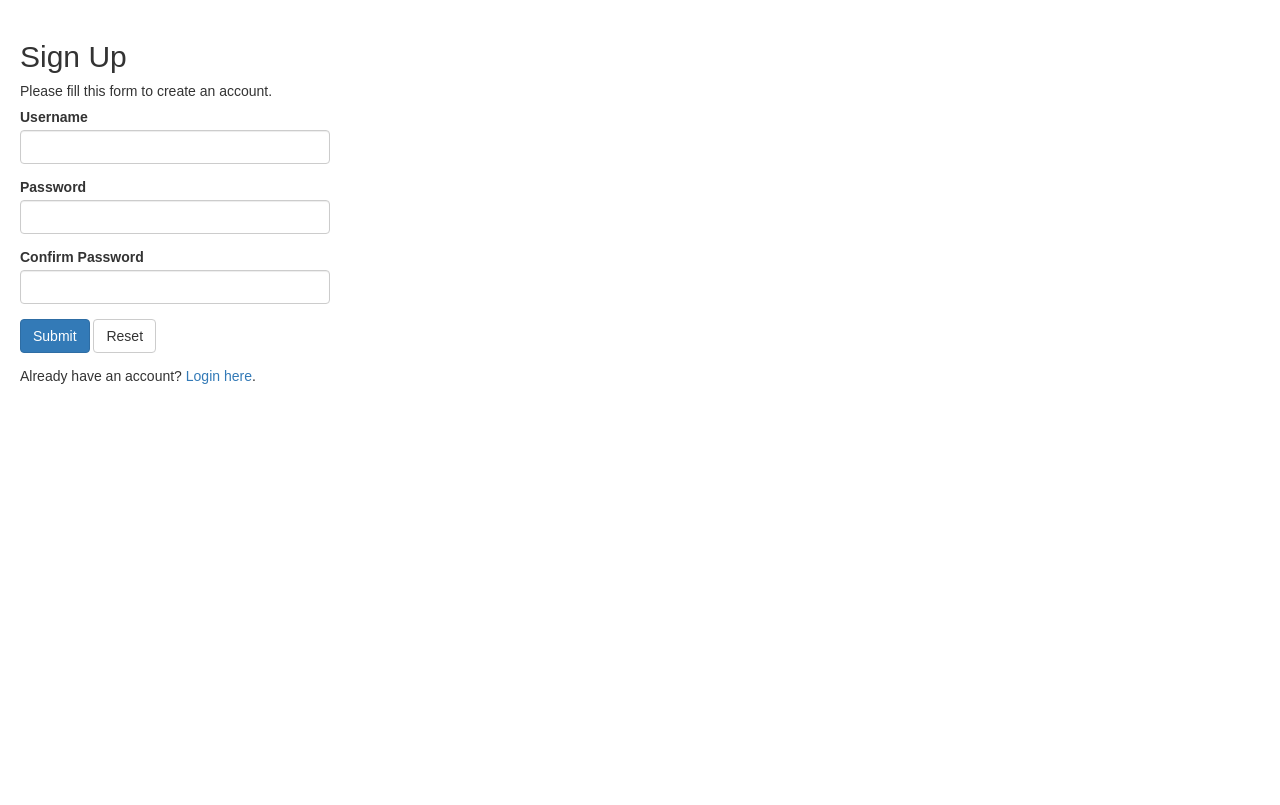
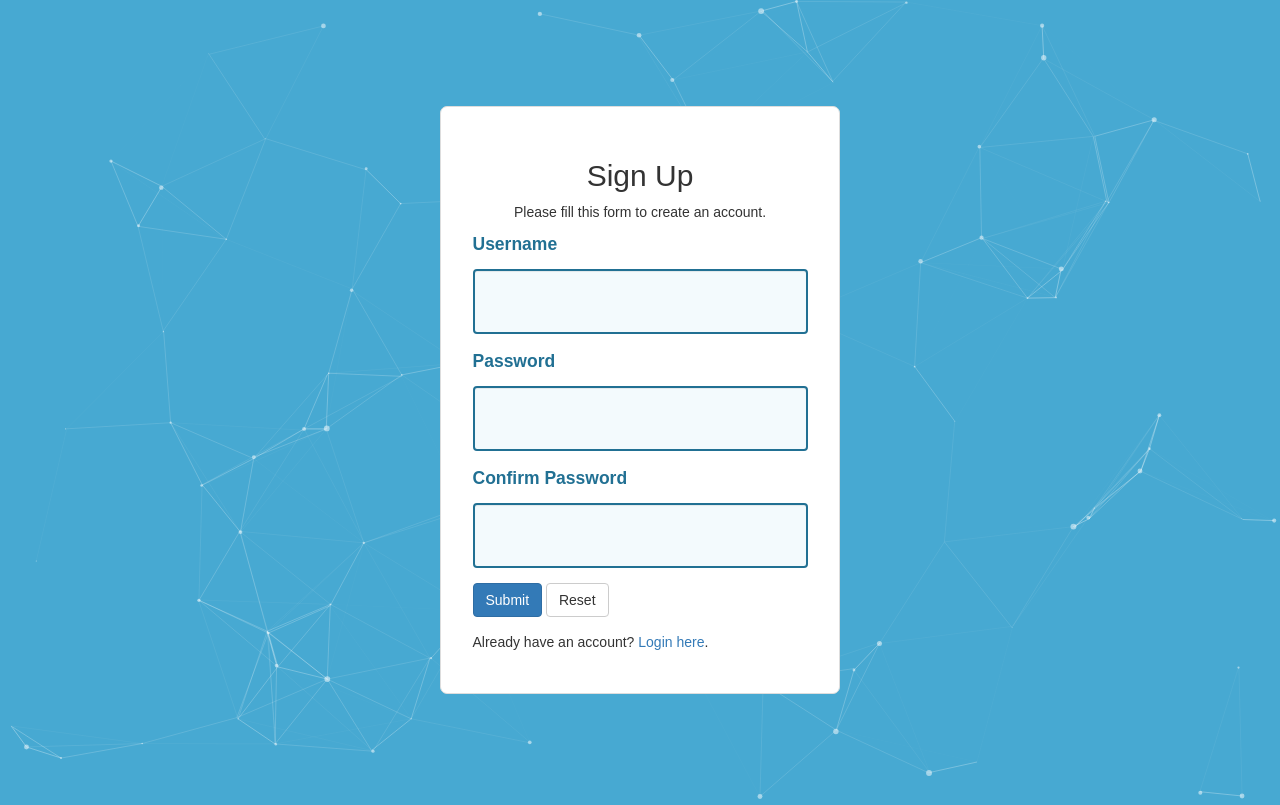
Before and after one commit to codacy-badger/SkillsMatrix, a PHP site: page /register.php in a window 1280 px wide. Before the commit the page ends 384 px from the top, so only its background shows below. Run offline with PHP 8.4, Linux system fonts and the light colour scheme; style sheets or scripts are compiled from the project's sources; some libraries are stand-ins or nearby versions.

Commit message:
Fixed registration page

```diff
--- a/public/register.php
+++ b/public/register.php
@@ -95,18 +95,21 @@ if($_SERVER["REQUEST_METHOD"] == "POST"){
 <head>
     <meta charset="UTF-8">
     <title>Sign Up</title>
+    <link href="style.scss" rel="stylesheet">
     <link rel="stylesheet" href="https://maxcdn.bootstrapcdn.com/bootstrap/3.3.7/css/bootstrap.css">
     <style type="text/css">
-        body{ font: 14px sans-serif; }
-        .wrapper{ width: 350px; padding: 20px; }
+  	    body {
+		    background-color: #47A9D2;
+	    }
     </style>
 </head>
-<body>
+<body id="particles-js">
     <div class="wrapper">
-        <h2>Sign Up</h2>
-        <p>Please fill this form to create an account.</p>
+
         <form action="<?php echo htmlspecialchars($_SERVER["PHP_SELF"]); ?>" method="post">
-            <div class="form-group <?php echo (!empty($username_err)) ? 'has-error' : ''; ?>">
+        <h2 class="text-center">Sign Up</h2>
+        <p class="text-center">Please fill this form to create an account.</p>
+        <div class="form-group <?php echo (!empty($username_err)) ? 'has-error' : ''; ?>">
                 <label>Username</label>
                 <input type="text" name="username"class="form-control" value="<?php echo $username; ?>">
                 <span class="help-block"><?php echo $username_err; ?></span>
@@ -125,8 +128,14 @@ if($_SERVER["REQUEST_METHOD"] == "POST"){
                 <input type="submit" class="btn btn-primary" value="Submit">
                 <input type="reset" class="btn btn-default" value="Reset">
             </div>
-            <p>Already have an account? <a href="login.php">Login here</a>.</p>
+            <p>Already have an account? <a href="index.php">Login here</a>.</p>
         </form>
     </div>
+    <script src="https://cdnjs.cloudflare.com/ajax/libs/gsap/1.20.4/TweenMax.min.js"></script>
+  <script src="custom.js"></script>
+  <!-- Latest compiled and minified JavaScript -->
+  <script src="https://maxcdn.bootstrapcdn.com/bootstrap/3.3.7/js/bootstrap.min.js" integrity="sha384-Tc5IQib027qvyjSMfHjOMaLkfuWVxZxUPnCJA7l2mCWNIpG9mGCD8wGNIcPD7Txa" crossorigin="anonymous"></script>
+  <script src="particles.js"></script>
+  <script src="config.js"></script>
 </body>
 </html>
```
